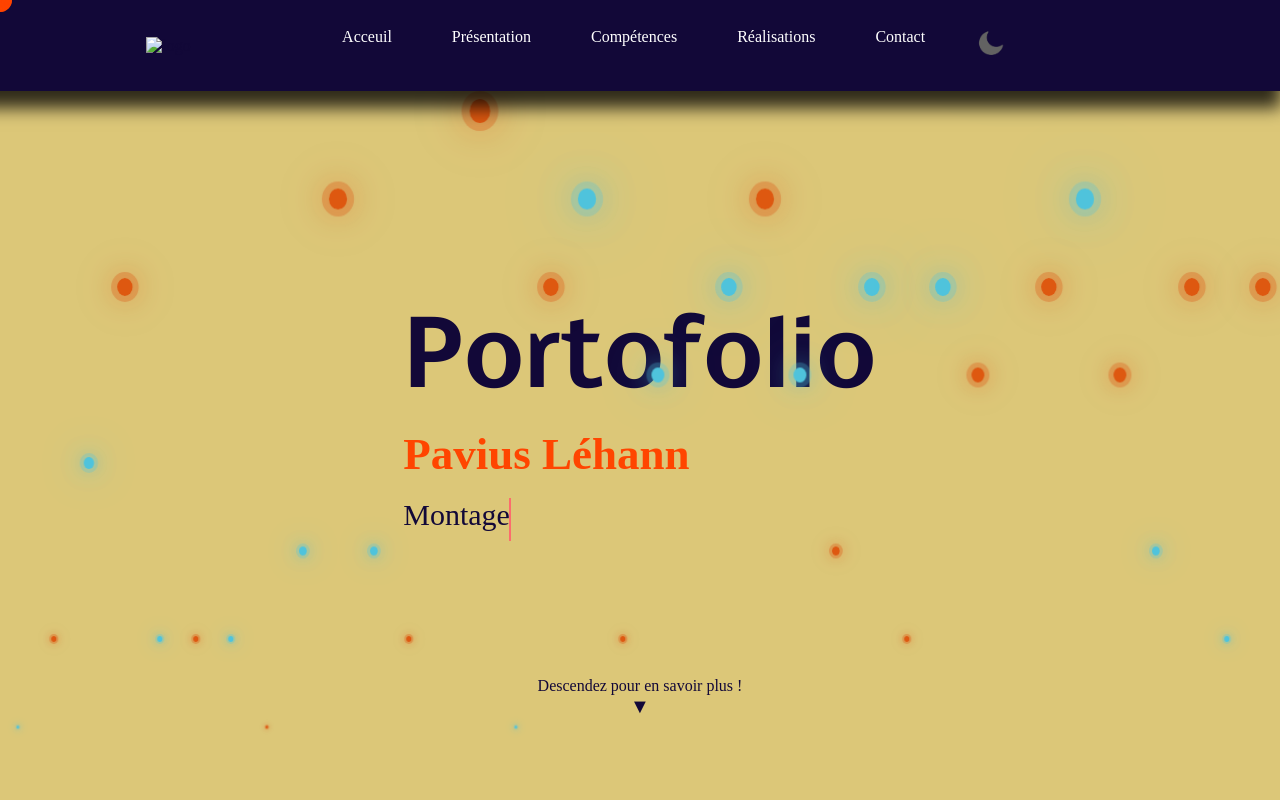
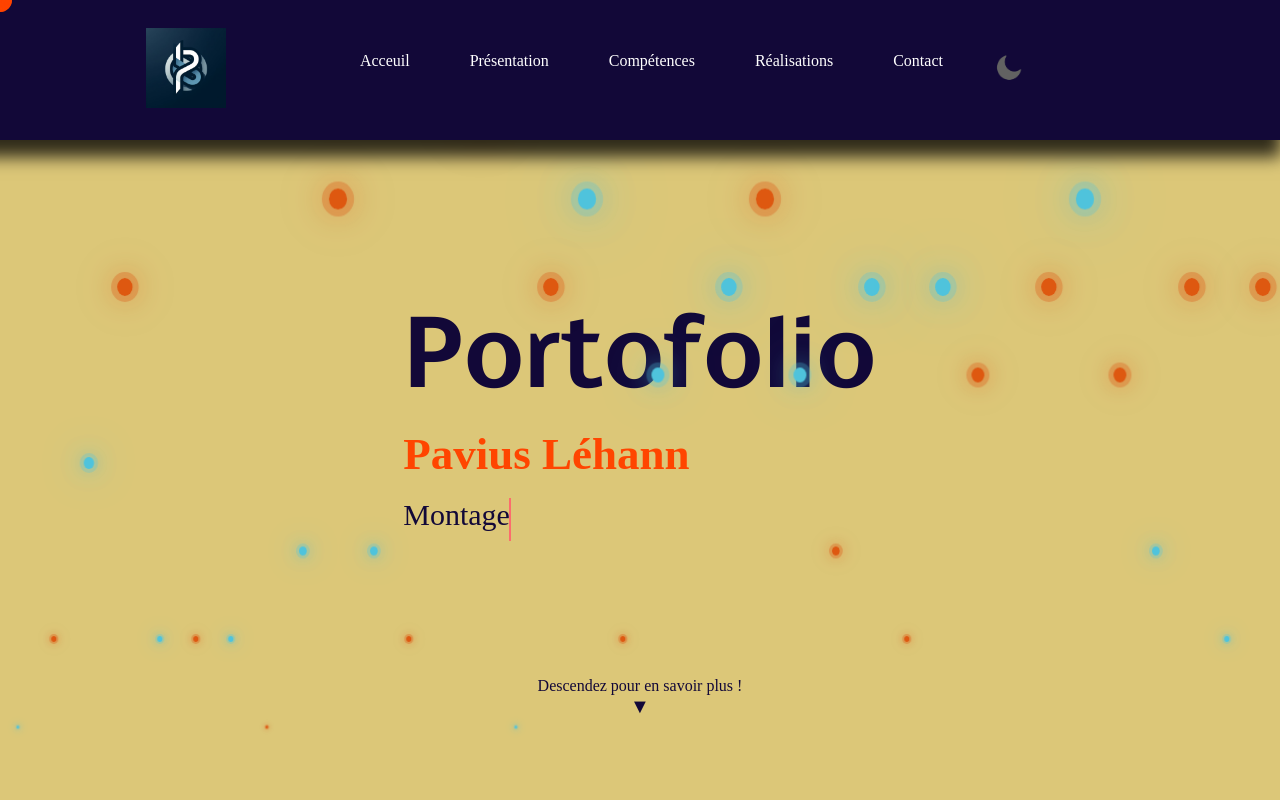
Before and after one commit to LNHP77/PORTFOLIO, a plain HTML site: page index.html in a window 1280 px wide. Shown: the top 800 px of the page. Drawn offline with nearby package versions, Linux system fonts and the light colour scheme; a web font is replaced by a local one.

Commit message:
Update index.html

```diff
--- a/index.html
+++ b/index.html
@@ -37,7 +37,7 @@
 <div class="portfolio">
   <header class="container1">
   <div class="gta">
-    <img src="logo (1).jpeg" alt="logo" width="80"> </div>
+    <img src="logo.jpeg" alt="logo" width="80"> </div>
   </a>
       <ul class="navbar">
         <li class>
```
